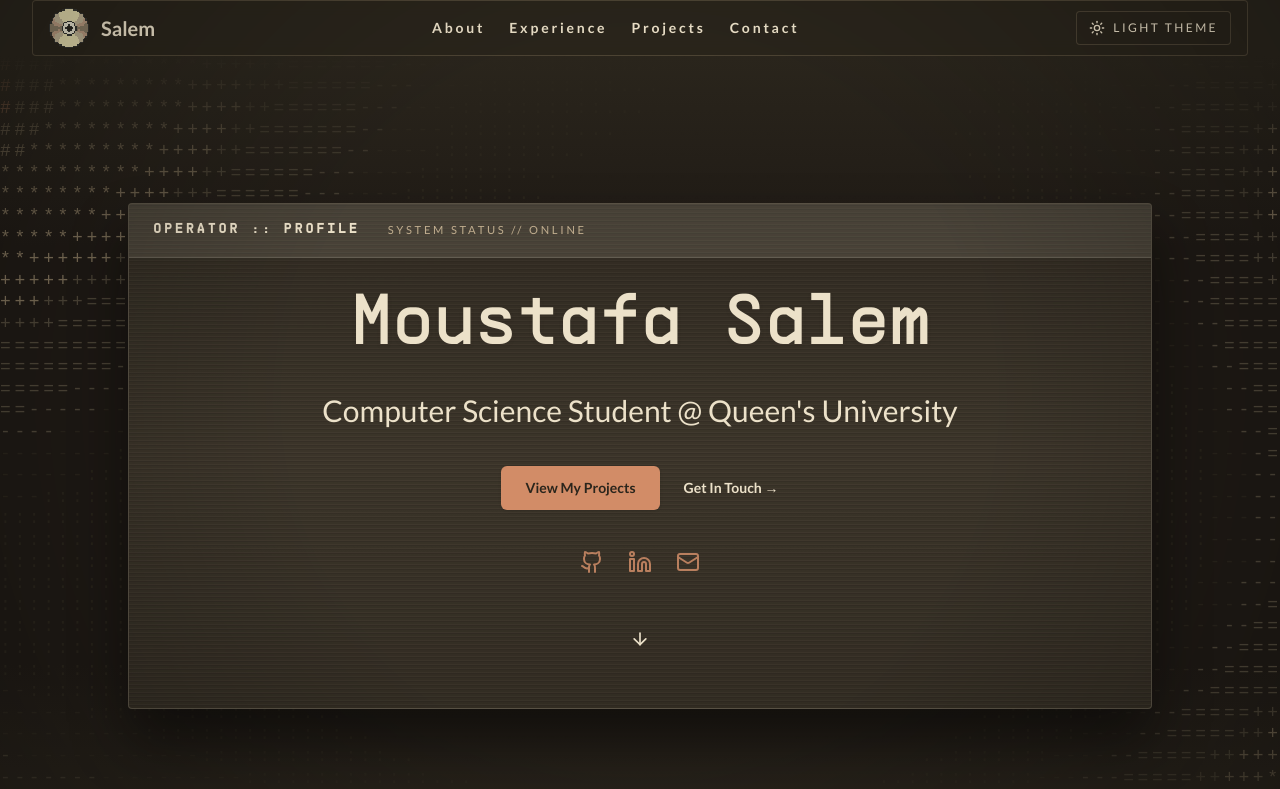
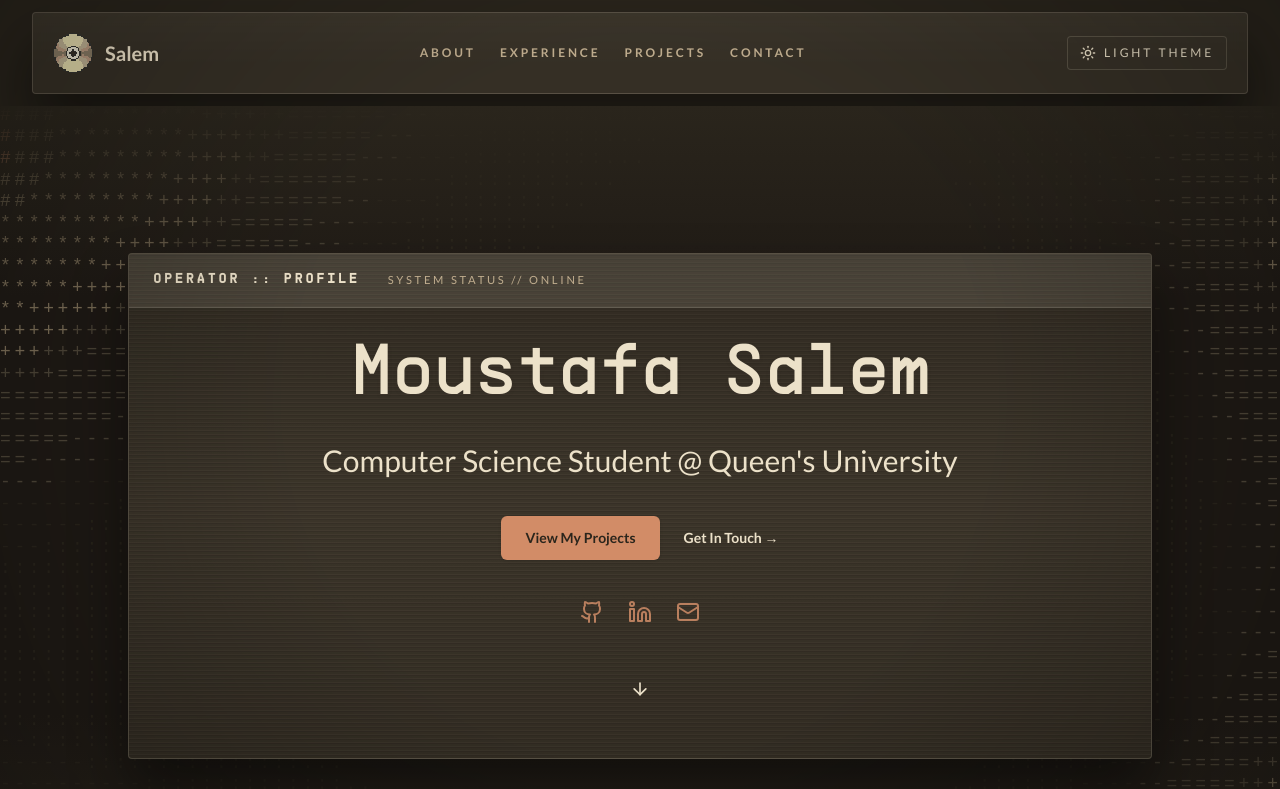
Before and after one commit to tTrmc/msalem, a Next.js app: page / in a window 1280 px wide. Shown: the top 789 px of the page. Built offline with nearby package versions, Linux system fonts and the light colour scheme.

Commit message:
refactor: updated nav bar

```diff
--- a/src/app/globals.css
+++ b/src/app/globals.css
@@ -154,6 +154,34 @@ body::before {
   flex-direction: column;
   color: var(--foreground);
   backdrop-filter: blur(4px);
+}
+
+
+.navigation-shell {
+  position: relative;
+  border: 1px solid var(--panel-border);
+  border-radius: var(--border-radius);
+  background: color-mix(in srgb, var(--panel-surface) 88%, transparent);
+  box-shadow: var(--panel-shadow);
+  backdrop-filter: blur(8px);
+  isolation: isolate;
+  overflow: hidden;
+  transition: var(--theme-transition);
+}
+
+.navigation-shell::before {
+  content: "";
+  position: absolute;
+  inset: 0;
+  pointer-events: none;
+  background: linear-gradient(180deg, rgba(255, 255, 255, 0.14), rgba(0, 0, 0, 0.08) 65%);
+  mix-blend-mode: soft-light;
+  opacity: 0.35;
+  transition: opacity 0.3s ease;
+}
+
+.navigation-shell:hover::before {
+  opacity: 0.45;
 }
 
 
--- a/src/components/navigation.tsx
+++ b/src/components/navigation.tsx
@@ -37,10 +37,10 @@ export function Navigation() {
         <motion.button
           onClick={handleThemeToggle}
           type="button"
-          className="inline-flex items-center justify-center rounded-sm border p-2 transition-transform duration-150"
+          className="inline-flex items-center justify-center rounded-sm border p-2 transition-transform duration-150 hover:bg-[color:var(--panel-header)]"
           style={{
-            borderColor: "color-mix(in srgb, var(--accent) 55%, transparent)",
-            backgroundColor: "color-mix(in srgb, var(--background) 85%, transparent)",
+            borderColor: "var(--panel-border)",
+            backgroundColor: "color-mix(in srgb, var(--panel-surface) 82%, transparent)",
             color: "var(--foreground)",
           }}
           whileHover={{ scale: 1.06 }}
@@ -60,12 +60,12 @@ export function Navigation() {
         onClick={handleThemeToggle}
         type="button"
         className={[
-          "inline-flex items-center gap-2 rounded-sm border font-body uppercase tracking-[0.2em] text-xs transition-colors",
+          "inline-flex items-center gap-2 rounded-sm border font-body uppercase tracking-[0.24em] text-xs transition-colors hover:bg-[color:var(--panel-header)]",
           fullWidth ? "w-full justify-center px-4 py-2" : "px-3 py-2",
         ].join(' ')}
         style={{
-          borderColor: "color-mix(in srgb, var(--accent) 55%, transparent)",
-          backgroundColor: "color-mix(in srgb, var(--background) 88%, transparent)",
+          borderColor: "var(--panel-border)",
+          backgroundColor: "color-mix(in srgb, var(--panel-surface) 85%, transparent)",
           color: "var(--foreground)",
         }}
         whileHover={{ y: -1, scale: 1.02 }}
@@ -88,19 +88,12 @@ export function Navigation() {
         </a>
         <nav
           suppressHydrationWarning
-          style={{ backgroundColor: "var(--background)" }}
           className="w-full"
           role="navigation"
           aria-label="Main navigation"
         >
-          <div className="mx-auto max-w-7xl px-4 sm:px-6 lg:px-8">
-            <div
-              className="flex h-14 items-center justify-between rounded-sm border px-4 backdrop-blur-sm"
-              style={{
-                borderColor: "color-mix(in srgb, var(--accent) 55%, transparent)",
-                backgroundColor: "color-mix(in srgb, var(--background) 82%, transparent)",
-              }}
-            >
+          <div className="mx-auto max-w-7xl px-4 sm:px-6 lg:px-8 py-3">
+            <div className="navigation-shell flex items-center justify-between px-3 py-2 sm:px-5">
               <Link href="#hero" className="flex items-center space-x-3">
                 <Image
                   src="/images/logo.png"
@@ -123,10 +116,10 @@ export function Navigation() {
                     <motion.div key={item.href}>
                       <Link
                         href={item.href}
-                        className="px-3 py-2 text-sm font-semibold font-body tracking-[0.2em] text-[var(--foreground)] hover:text-[var(--primary)]"
+                        className="px-3 py-2 text-xs font-semibold font-body uppercase tracking-[0.24em] text-[var(--stone)] transition-colors hover:text-[var(--foreground)]"
                       >
                         <motion.span
-                          whileHover={{ y: -1, scale: 1.01 }}
+                          whileHover={{ y: -1, scale: 1.02 }}
                           transition={smoothSpring}
                           className="block"
                         >
@@ -147,11 +140,11 @@ export function Navigation() {
                 </div>
                 <motion.button
                   onClick={() => setIsOpen(!isOpen)}
-                  className="md:hidden inline-flex items-center justify-center rounded-sm p-2 transition-transform duration-150 hover:bg-[var(--accent)] hover:text-[var(--foreground)]"
+                  className="md:hidden inline-flex items-center justify-center rounded-sm border border-[color:var(--panel-border)] p-2 transition-transform duration-150 hover:bg-[color:var(--panel-header)] hover:text-[color:var(--foreground)]"
                   whileHover={{ scale: 1.05 }}
                   whileTap={{ scale: 0.95 }}
                   transition={smoothSpring}
-                  style={{ color: "var(--stone)" }}
+                  style={{ color: "var(--stone)", backgroundColor: "color-mix(in srgb, var(--panel-surface) 88%, transparent)" }}
                   aria-label="Toggle menu"
                 >
                   {isOpen ? <X className="h-6 w-6" /> : <Menu className="h-6 w-6" />}
@@ -173,11 +166,7 @@ export function Navigation() {
                   transition={smoothSpring}
                 >
                   <motion.div
-                    className="space-y-1 rounded-sm border px-3 py-3"
-                    style={{
-                      borderColor: "color-mix(in srgb, var(--accent) 55%, transparent)",
-                      backgroundColor: "color-mix(in srgb, var(--background) 90%, transparent)",
-                    }}
+                    className="navigation-shell space-y-1 px-3 py-3"
                     variants={staggerContainer}
                     initial="initial"
                     animate="animate"
@@ -187,13 +176,13 @@ export function Navigation() {
                         <Link
                           href={item.href}
                           onClick={() => setIsOpen(false)}
-                          className="block rounded-sm px-3 py-2 text-base font-semibold font-body tracking-[0.2em] text-[var(--stone)] hover:text-[var(--primary)]"
+                          className="block rounded-sm px-3 py-2 text-sm font-semibold font-body uppercase tracking-[0.24em] text-[var(--stone)] transition-colors hover:text-[var(--foreground)]"
                         >
                           {item.label}
                         </Link>
                       </motion.div>
                     ))}
-                    <motion.div variants={staggerItem} className="pt-3 border-t border-[color-mix(in srgb,var(--accent) 45%,transparent)]">
+                    <motion.div variants={staggerItem} className="pt-3 border-t border-[color:var(--panel-border)]">
                       <ThemeToggleButton fullWidth />
                     </motion.div>
                   </motion.div>
```
